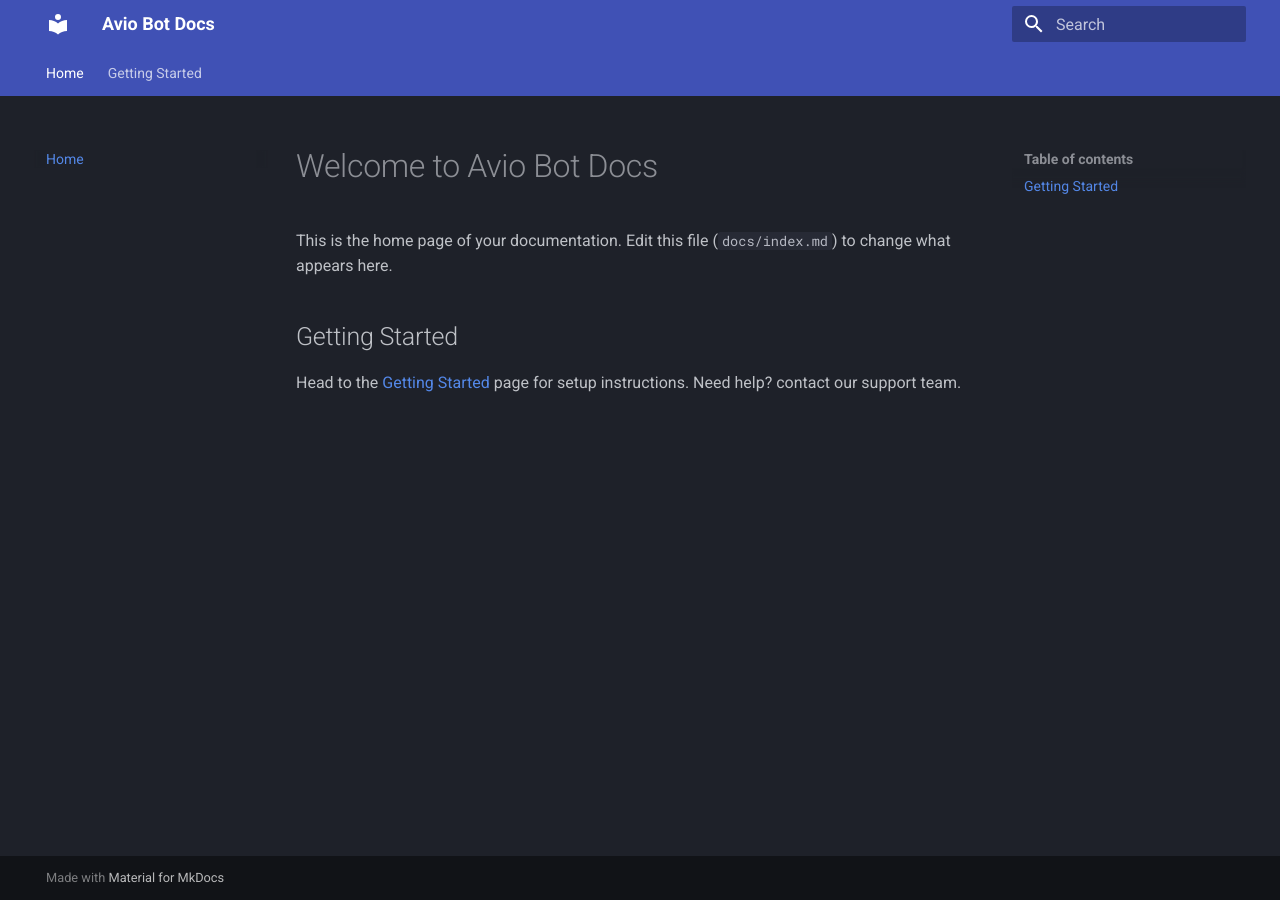
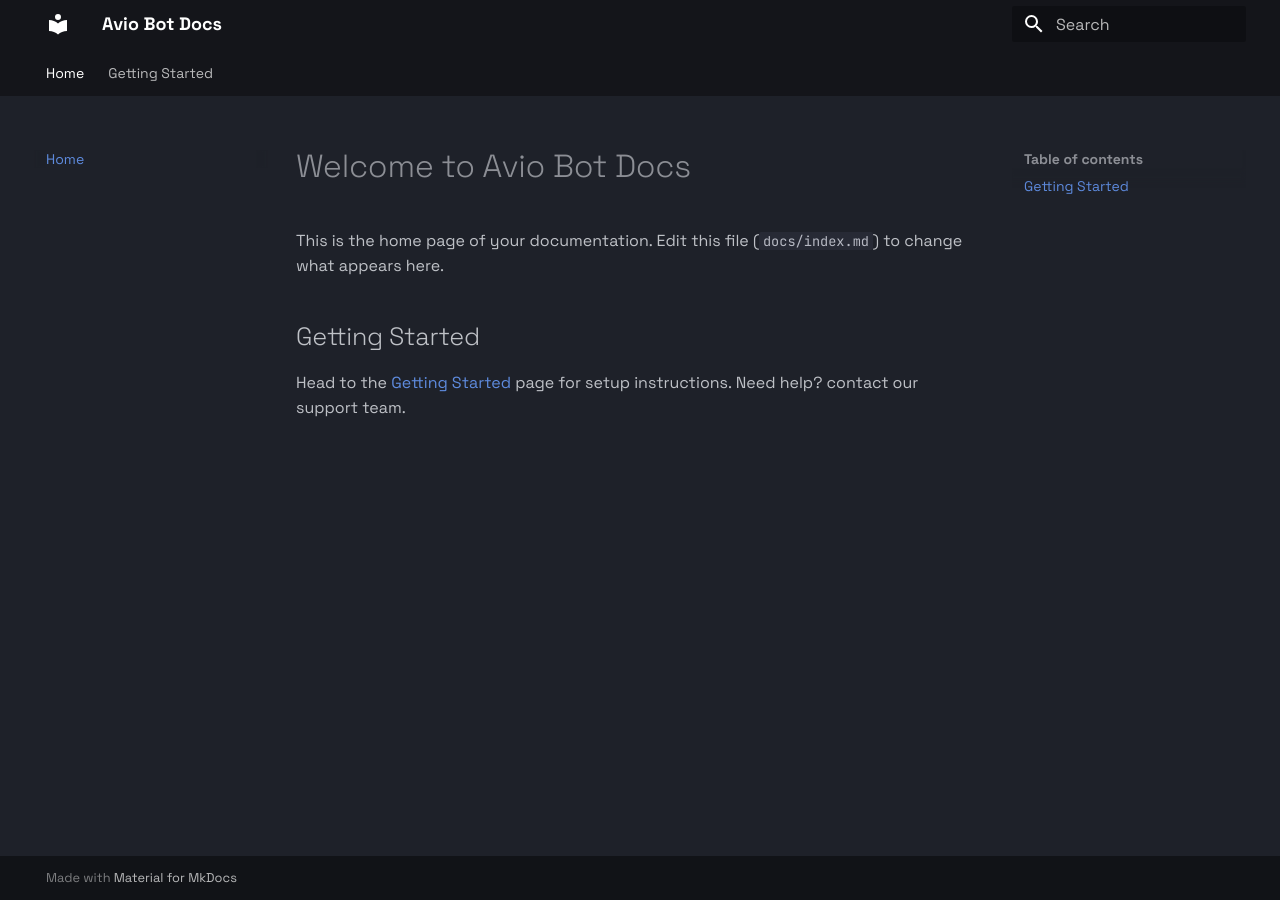
Before and after one commit to fudgemss/avio-wiki, an MkDocs documentation site: the page built from docs/index.md, in a window 1280 px wide. Built offline with MkDocs 1.6.1 and Material for MkDocs 9.7.7, drawn with Linux system fonts in a browser that asks for light colours.

Commit message:
Update mkdocs.yml

```diff
--- a/mkdocs.yml
+++ b/mkdocs.yml
@@ -1,16 +1,25 @@
 site_name: Avio Bot Docs
 site_url: https://docs.aviobot.app
+
 theme:
   name: material
   palette:
     scheme: slate
-    primary: indigo
+    primary: black
     accent: indigo
+  font:
+    text: Space Grotesk
+    code: JetBrains Mono
   features:
     - navigation.tabs
     - navigation.top
+    - navigation.indexes
     - search.suggest
     - content.code.copy
+    - toc.follow
+
+extra_css:
+  - stylesheets/extra.css
 
 nav:
   - Home: index.md
```
